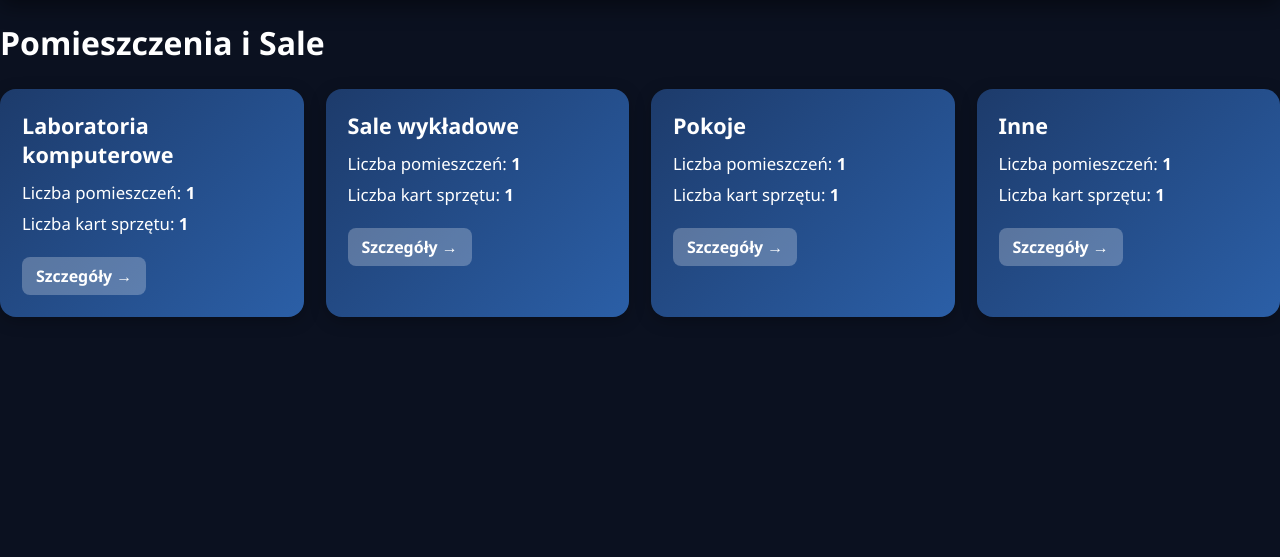
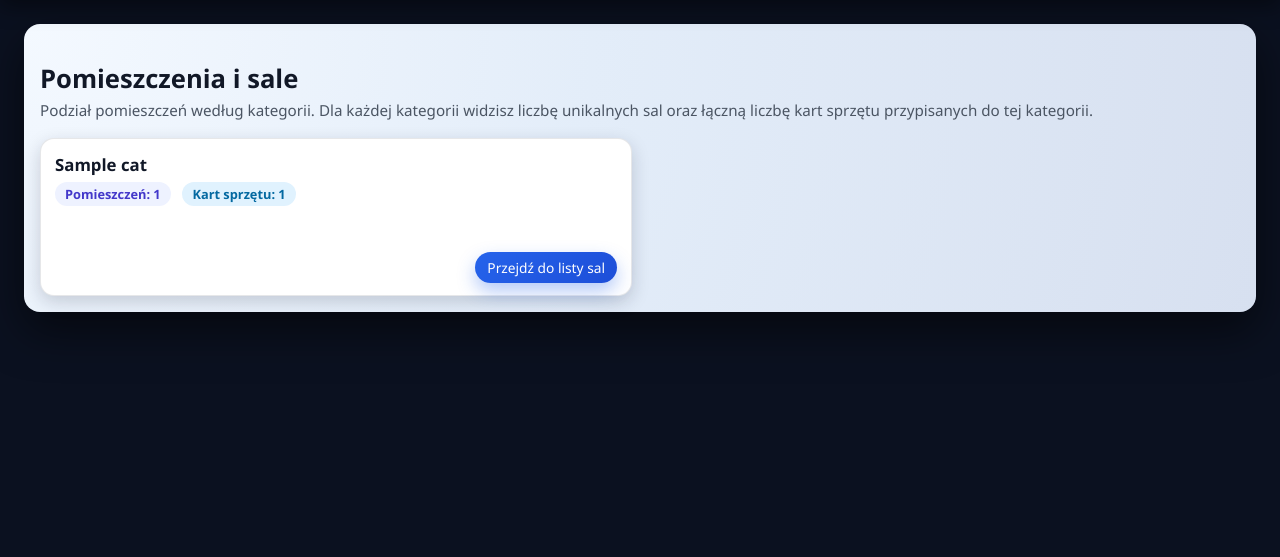
Before and after one commit to egonsan/baza-django, a Django app: template templates/equipment/rooms_overview.html in a window 1280 px wide. Shown: the part 55-612 px from the top of the page. Before the commit the page ends 372 px from the top, so only its background shows below. Run offline with Django 5.2, Linux system fonts and the light colour scheme; the template is opened without the code that fills it: most values are stand-ins (such as "Sample title", 1, 10 or a date in 2020).

Commit message:
Nowoczesny moduł Pomieszczenia/Sale: nowe szablony i pełna nawigacja

```diff
--- a/equipment/views_rooms.py
+++ b/equipment/views_rooms.py
@@ -11,7 +11,7 @@ from .models import Equipment, ROOM_CATEGORY_CHOICES
 # /baza/pomieszczenia/
 # ============================================
 
-@login_required(login_url="/admin/login/")
+@login_required(login_url="/baza/")
 def rooms_dashboard(request):
     """
     Widok POZIOM 1:
@@ -64,7 +64,7 @@ def rooms_dashboard(request):
 # /baza/pomieszczenia/<category_code>/
 # ============================================
 
-@login_required(login_url="/admin/login/")
+@login_required(login_url="/baza/")
 def rooms_category_detail(request, category_code):
     """
     Widok POZIOM 2:
@@ -106,7 +106,7 @@ def rooms_category_detail(request, category_code):
 # /baza/pomieszczenia/<category_code>/<building>/<room>/
 # ============================================
 
-@login_required(login_url="/admin/login/")
+@login_required(login_url="/baza/")
 def room_equipment_list(request, category_code, building, room):
     """
     Widok POZIOM 3:
--- a/templates/equipment/rooms_overview.html
+++ b/templates/equipment/rooms_overview.html
@@ -1,107 +1,148 @@
 {% extends "sprzet/base.html" %}
-{% load static %}
 
 {% block content %}
+<style>
+    .rooms-page {
+        max-width: 1200px;
+        margin: 24px auto;
+        padding: 16px;
+        border-radius: 16px;
+        background: radial-gradient(circle at top left, #f4f9ff 0, #e3edf9 45%, #d7e0f0 100%);
+        box-shadow: 0 18px 45px rgba(0, 0, 0, 0.55);
+    }
 
-<h1 style="margin-bottom: 25px;">Pomieszczenia i Sale</h1>
+    .rooms-header-title {
+        font-size: 1.6rem;
+        font-weight: 700;
+        margin-bottom: 4px;
+        color: #111827;
+    }
 
-<style>
+    .rooms-header-subtitle {
+        margin: 0 0 18px 0;
+        color: #4b5563;
+        font-size: 0.95rem;
+    }
+
     .rooms-grid {
         display: grid;
-    grid-template-columns: repeat(auto-fit, minmax(260px, 1fr));
-    gap: 22px;
-    margin-top: 25px;
+        grid-template-columns: repeat(2, minmax(0, 1fr));
+        gap: 16px;
     }
 
-.room-tile {
-    background: #1d3b6b;
-    background: linear-gradient(135deg, #1d3b6b 0%, #2b5fa7 100%);
-    padding: 22px;
-    border-radius: 16px;
-    box-shadow: 0 4px 16px rgba(0,0,0,0.25);
-    color: #fff;
-    transition: 0.2s ease;
+    .rooms-card {
+        border-radius: 14px;
+        padding: 14px 14px 12px 14px;
+        background: #ffffff;
+        border: 1px solid rgba(15, 23, 42, 0.10);
+        box-shadow: 0 6px 18px rgba(15, 23, 42, 0.18);
+        display: flex;
+        flex-direction: column;
+        justify-content: space-between;
+        min-height: 130px;
     }
 
-.room-tile:hover {
-    transform: scale(1.03);
-    box-shadow: 0 6px 22px rgba(0,0,0,0.35);
+    .rooms-card-title {
+        font-size: 1.05rem;
+        font-weight: 600;
+        margin-bottom: 6px;
+        color: #111827;
     }
 
-.room-title {
-    font-size: 1.35em;
-    font-weight: 700;
-    margin-bottom: 12px;
+    .rooms-card-metrics {
+        font-size: 0.90rem;
+        color: #4b5563;
+        margin-bottom: 10px;
     }
 
-.room-count {
-    margin: 8px 0;
-    font-size: 1.05em;
+    .rooms-pill {
+        display: inline-flex;
+        align-items: center;
+        margin-right: 8px;
+        margin-bottom: 4px;
+        padding: 3px 10px;
+        border-radius: 999px;
+        font-size: 0.80rem;
+        font-weight: 600;
+        background: #eef2ff;
+        color: #4338ca;
     }
 
-.tile-btn {
-    display: inline-block;
-    margin-top: 14px;
-    padding: 8px 14px;
-    background: rgba(255,255,255,0.25);
-    color: #fff;
-    border-radius: 8px;
-    font-weight: 600;
-    text-decoration: none;
-    transition: 0.2s;
+    .rooms-pill-secondary {
+        background: #e0f2fe;
+        color: #0369a1;
     }
 
-.tile-btn:hover {
-    background: rgba(255,255,255,0.45);
+    .rooms-card-footer {
+        display: flex;
+        justify-content: flex-end;
+    }
+
+    .rooms-btn-primary {
+        display: inline-flex;
+        align-items: center;
+        gap: 6px;
+        padding: 6px 12px;
+        border-radius: 999px;
+        border: none;
+        text-decoration: none;
+        font-size: 0.86rem;
+        font-weight: 500;
+        background: linear-gradient(135deg, #2563eb, #1d4ed8);
+        color: #ffffff;
+        box-shadow: 0 8px 18px rgba(37, 99, 235, 0.35);
+        cursor: pointer;
+    }
+
+    .rooms-btn-primary:hover {
+        background: linear-gradient(135deg, #1d4ed8, #1e40af);
+    }
+
+    @media (max-width: 900px) {
+        .rooms-grid {
+            grid-template-columns: 1fr;
+        }
+
+        .rooms-page {
+            margin: 16px;
+            padding: 12px;
+        }
     }
 </style>
 
+<div class="rooms-page">
+    <h2 class="rooms-header-title">Pomieszczenia i sale</h2>
+    <p class="rooms-header-subtitle">
+        Podział pomieszczeń według kategorii. Dla każdej kategorii widzisz liczbę unikalnych sal
+        oraz łączną liczbę kart sprzętu przypisanych do tej kategorii.
+    </p>
+
     <div class="rooms-grid">
-
-    <!-- LABORATORIA KOMPUTEROWE -->
-    <div class="room-tile">
-        <div class="room-title">Laboratoria komputerowe</div>
-        <div class="room-count">Liczba pomieszczeń: <strong>{{ lab_rooms_count }}</strong></div>
-        <div class="room-count">Liczba kart sprzętu: <strong>{{ lab_equipment_count }}</strong></div>
-
-        <a href="{% url 'equipment:rooms_category' 'LAB' %}" class="tile-btn">
-            Szczegóły →
+        {% for cat in categories %}
+            <div class="rooms-card">
+                <div>
+                    <div class="rooms-card-title">
+                        {{ cat.label }}
+                    </div>
+                    <div class="rooms-card-metrics">
+                        <span class="rooms-pill">
+                            Pomieszczeń: {{ cat.rooms_count }}
+                        </span>
+                        <span class="rooms-pill rooms-pill-secondary">
+                            Kart sprzętu: {{ cat.equipment_count }}
+                        </span>
+                    </div>
+                </div>
+                <div class="rooms-card-footer">
+                    <a href="{% url 'equipment:rooms_category_detail' cat.code %}"
+                       class="rooms-btn-primary">
+                        Przejdź do listy sal
                     </a>
                 </div>
-
-    <!-- SALE WYKŁADOWE -->
-    <div class="room-tile">
-        <div class="room-title">Sale wykładowe</div>
-        <div class="room-count">Liczba pomieszczeń: <strong>{{ lecture_rooms_count }}</strong></div>
-        <div class="room-count">Liczba kart sprzętu: <strong>{{ lecture_equipment_count }}</strong></div>
-
-        <a href="{% url 'equipment:rooms_category' 'SALA' %}" class="tile-btn">
-            Szczegóły →
-        </a>
             </div>
-
-    <!-- POKOJE -->
-    <div class="room-tile">
-        <div class="room-title">Pokoje</div>
-        <div class="room-count">Liczba pomieszczeń: <strong>{{ room_rooms_count }}</strong></div>
-        <div class="room-count">Liczba kart sprzętu: <strong>{{ room_equipment_count }}</strong></div>
-
-        <a href="{% url 'equipment:rooms_category' 'POKOJ' %}" class="tile-btn">
-            Szczegóły →
-        </a>
+        {% empty %}
+            <p>Brak danych o pomieszczeniach w bazie.</p>
+        {% endfor %}
     </div>
-
-    <!-- INNE -->
-    <div class="room-tile">
-        <div class="room-title">Inne</div>
-        <div class="room-count">Liczba pomieszczeń: <strong>{{ other_rooms_count }}</strong></div>
-        <div class="room-count">Liczba kart sprzętu: <strong>{{ other_equipment_count }}</strong></div>
-
-        <a href="{% url 'equipment:rooms_category' 'INNE' %}" class="tile-btn">
-            Szczegóły →
-        </a>
 </div>
-
-</div>
-
 {% endblock %}
```
Also changed, not shown: templates/equipment/room_equipment_list.html (added, +214 -0 lines), templates/equipment/rooms_category_detail.html (added, +194 -0 lines). Lines whose indentation alone changed are shown as unchanged.
